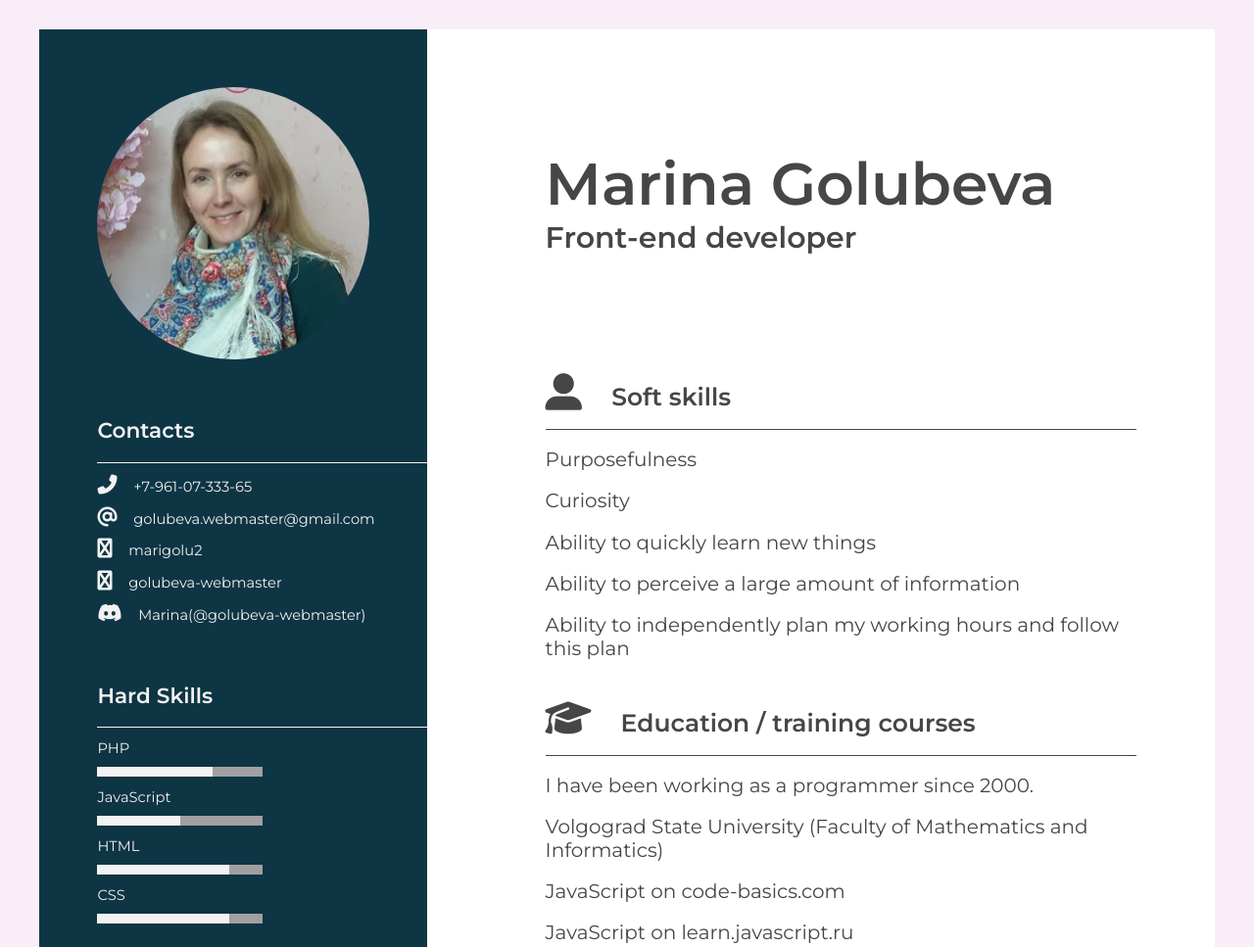
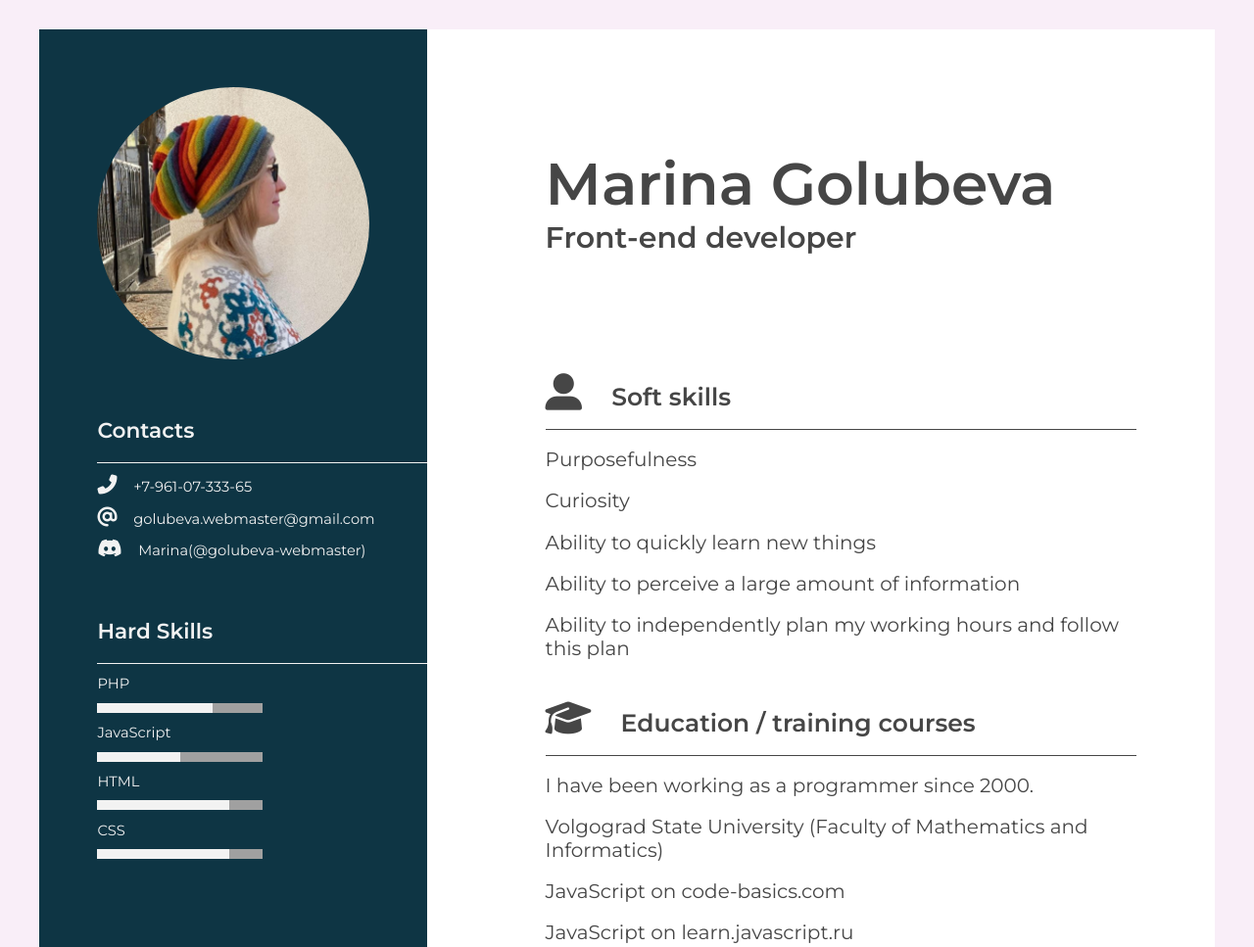
Before and after one commit to golubeva-webmaster/rsschool-cv-2021, a plain HTML site: page index.html in a window 1280 px wide. Shown: the top 967 px of the page at 98% size. Drawn offline with Linux system fonts and the light colour scheme.

Commit message:
feat: index edit, add photo

```diff
--- a/index.html
+++ b/index.html
@@ -15,14 +15,12 @@
   <div class="container">
     <div class="main-block">
       <aside class="side-panel">
-        <img class="avatar" src="img/mari-277-277.png" alt="marina-golubeva">
+        <img class="avatar" src="img/mari-277.png" alt="marina-golubeva">
         <section class="aside-section">
           <h3 class="aside-header">Contacts</h3>
           <ul>
             <li><i class="fas fa-phone-alt contact-icon"></i>+7-961-07-333-65</li>
             <li><i class="fas fa-at contact-icon"></i>golubeva.webmaster@gmail.com</li>
-            <li><i class="fas fa-skype contact-icon"></i>marigolu2</li>
-            <li><i class="fas fa-github contact-icon"></i>golubeva-webmaster</li>
             <li><i class="fab fa-discord contact-icon"></i>Marina(@golubeva-webmaster)</li>
           </ul>
         </section>
```
Also changed, not shown: img/mari-277.png (added).
